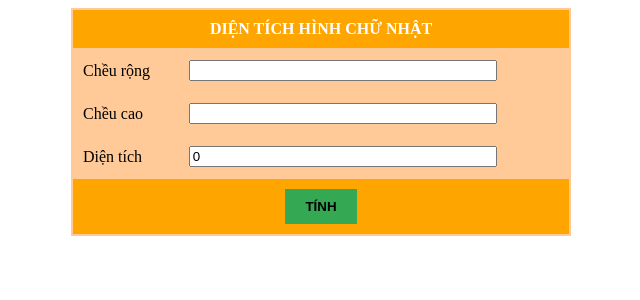
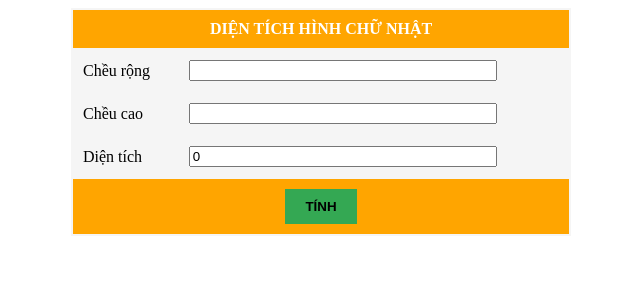
Before and after one commit to nguyenthiutvien/php, a PHP site: page /S_hcn.php in a window 1280 px wide. Shown: the top 300 px of the page, without its empty margins (319-959 px from the left). Run offline with PHP 8.4, Linux system fonts and the light colour scheme; data that the repository does not hold is empty.

Commit message:
finished homework about form

```diff
--- a/Homework1/S_hcn.php
+++ b/Homework1/S_hcn.php
@@ -9,7 +9,9 @@
         table{
             width: 500px;
             margin: auto;
-            background: #ffca97;
+            background-color: #f5f5f5;
+
+
         }
         td{
             padding: 10px;
@@ -36,10 +38,9 @@
 </head>
 <body>
 <?php
-    ini_set('display_errors',0);
-    $width = $_POST['width'];
-    $height = $_POST['height'];
 
+    $width = (int)$_POST["width"];
+    $height = (int)$_POST["height"];
     $S = $width*$height;
 ?>
     <form action="" method="post">
```
